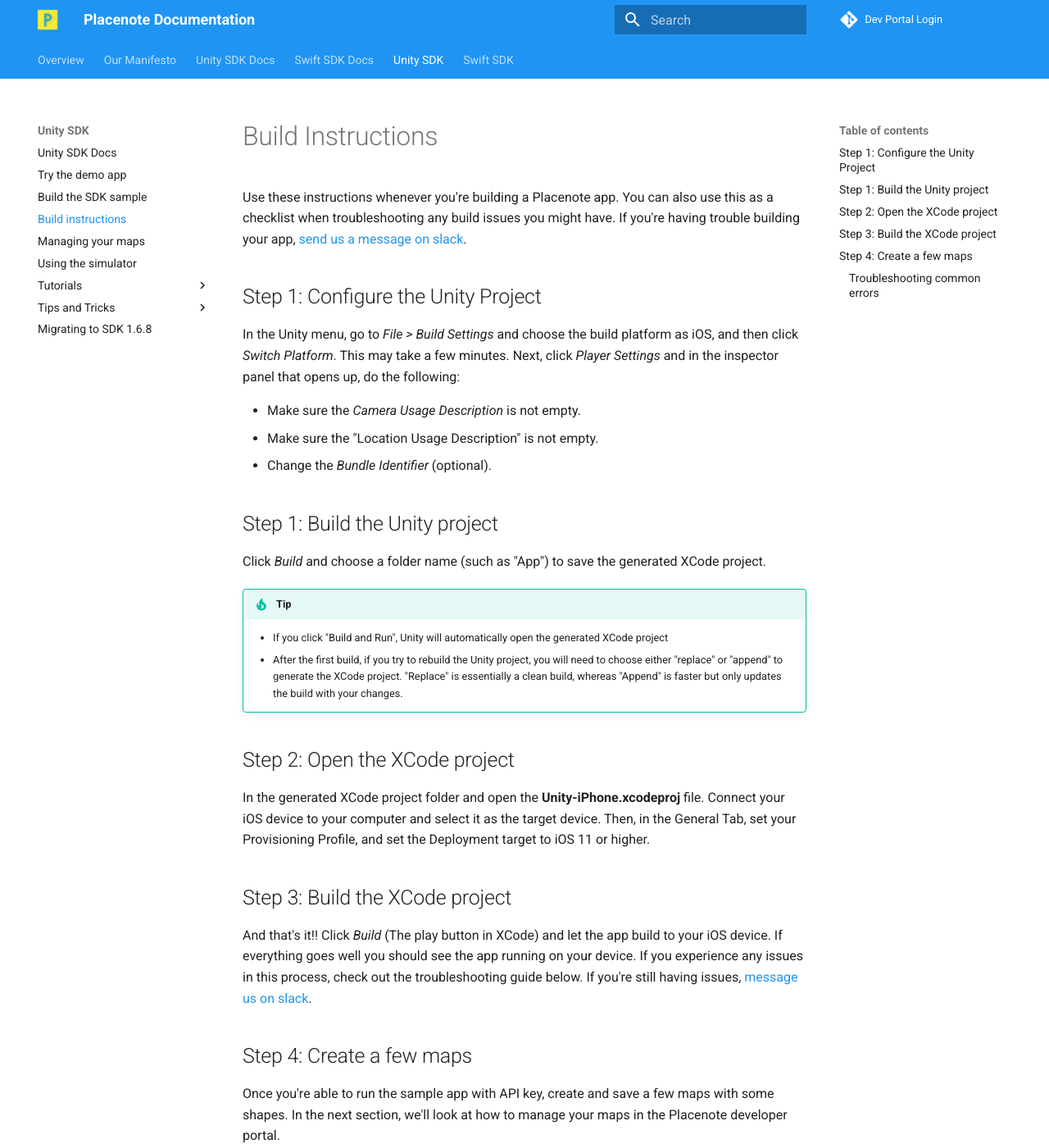
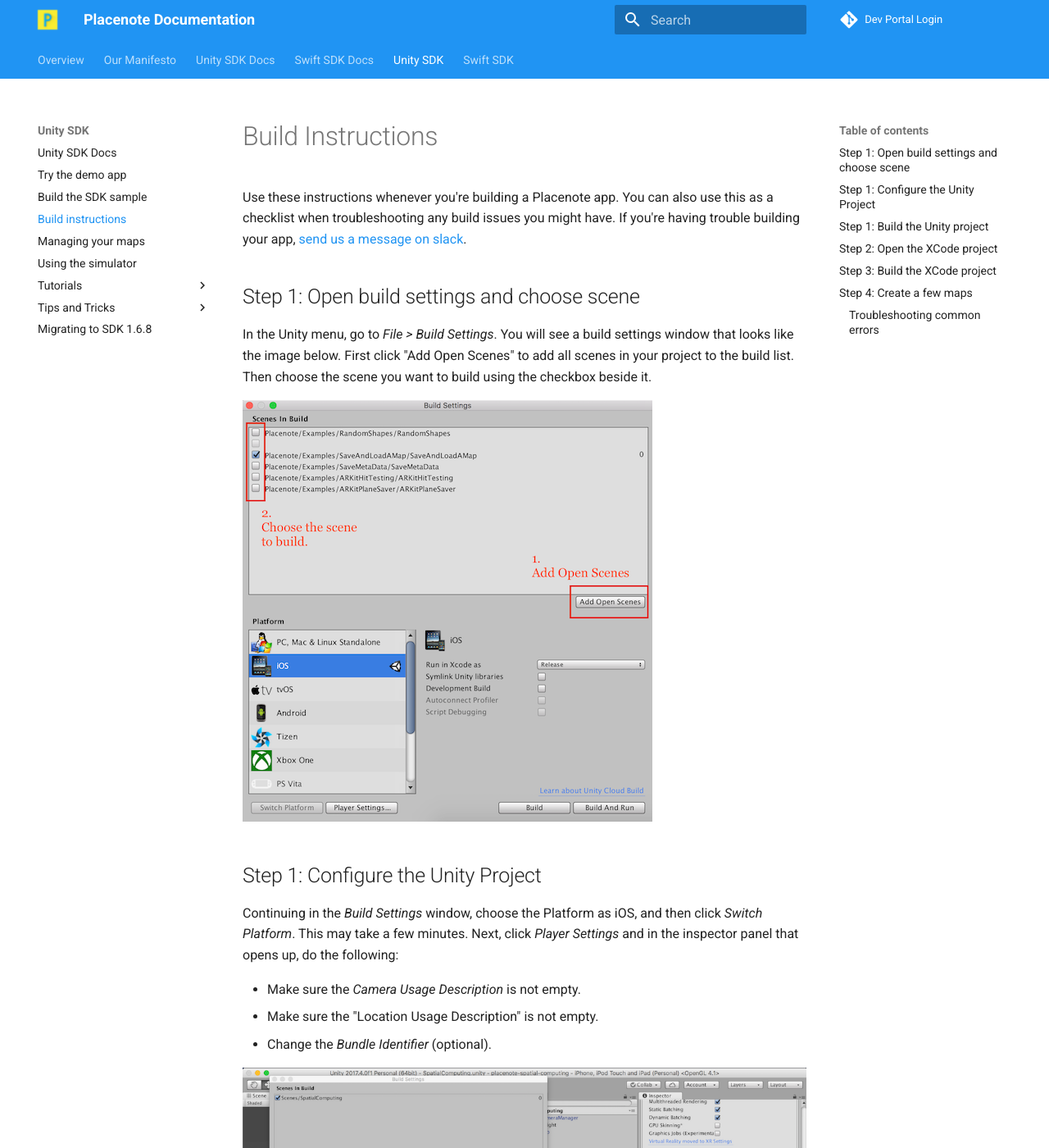
Before and after one commit to Placenote/docs, an MkDocs documentation site: the page built from docs/unity/build-instructions.md, in a window 1280 px wide and 1400 px high. Shown: the whole window at 82% size. Built offline with MkDocs 1.6.1 and Material for MkDocs 9.7.7, drawn with Linux system fonts in a browser that asks for light colours; old or Windows-style settings are respelled for this version of MkDocs; some of the changed text lies outside the part shown.

```diff
--- a/docs/unity/build-instructions.md
+++ b/docs/unity/build-instructions.md
@@ -1,12 +1,19 @@
 # Build Instructions
 Use these instructions whenever you're building a Placenote app. You can also use this as a checklist when troubleshooting any build issues you might have. If you're having trouble building your app, [send us a message on slack](https://placenote.com/slack).
 
+## Step 1: Open build settings and choose scene
+In the Unity menu, go to *File > Build Settings*. You will see a build settings window that looks like the image below. First click "Add Open Scenes" to add all scenes in your project to the build list. Then choose the scene you want to build using the checkbox beside it.
+
+![building settings popup](../img/unity/build-settings.png)
+
 ## Step 1: Configure the Unity Project
-In the Unity menu, go to *File > Build Settings* and choose the build platform as iOS, and then click *Switch Platform*. This may take a few minutes. Next, click *Player Settings* and in the inspector panel that opens up, do the following:
+Continuing in the *Build Settings* window, choose the Platform as iOS, and then click *Switch Platform*. This may take a few minutes. Next, click *Player Settings* and in the inspector panel that opens up, do the following:
 
 *  Make sure the *Camera Usage Description* is not empty.
 *  Make sure the "Location Usage Description" is not empty.
 *  Change the *Bundle Identifier* (optional).
+
+![players settings](../img/unity/player-settings.png)
 
 ## Step 1: Build the Unity project
 Click *Build* and choose  a folder name (such as "App") to save the generated XCode project.
@@ -21,6 +28,9 @@ In the generated XCode project folder and open the **Unity-iPhone.xcodeproj** fi
 
 ## Step 3: Build the XCode project
 And that's it!! Click *Build* (The play button in XCode) and let the app build to your iOS device. If everything goes well you should see the app running on your device. If you experience any issues in this process, check out the troubleshooting guide below. If you're still having issues, [message us on slack](https://placenote.com/slack).
+
+!!! warning
+    If you are using a Unity version older than 2017, you need to manually add Placenote.framework to the "Embedded Binaries" section in the General Tab of your XCode project.
 
 ## Step 4: Create a few maps
 Once you're able to run the sample app with API key, create and save a few maps with some shapes. In the next section, we'll look at how to manage your maps in the Placenote developer portal.
--- a/mkdocs.yml
+++ b/mkdocs.yml
@@ -19,6 +19,7 @@ pages:
     - 'Saving Meta Data': 'unity/tutorials/saving-meta-data.md'
     - 'Integrate with ARKit': 'unity/tutorials/arkit-integration.md'
     - 'List and search maps': 'unity/tutorials/list-and-search-maps.md'
+    - 'Spatial Capture Toolkit': 'unity/tutorials/spatial-capture.md'
   - 'Tips and Tricks':
     - 'Working with Point Clouds': 'unity/tips-and-tricks/working-with-pointclouds.md'
     - 'Checking for initialization': 'unity/tips-and-tricks/checking-for-initialization.md'
```
Also changed, not shown: docs/index.md (+1 -1 lines), docs/unity/tutorials/spatial-capture.md (added, +37 -0 lines), docs/img/unity/build-settings copy.png (added), docs/img/unity/build-settings.png (added), docs/img/unity/player-settings.png (added), docs/img/unity/spatial-capture/deploying-place-mesh.png (added), docs/img/unity/spatial-capture/place-mesh.png (added), docs/img/unity/spatial-capture/spatial-capture-logo.png (added).
